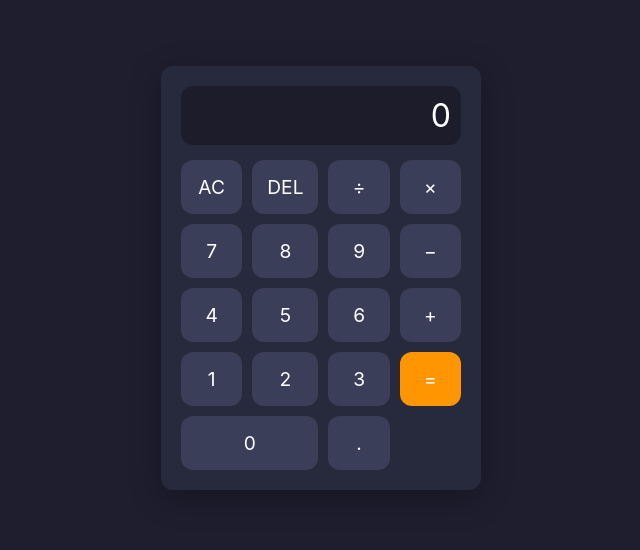
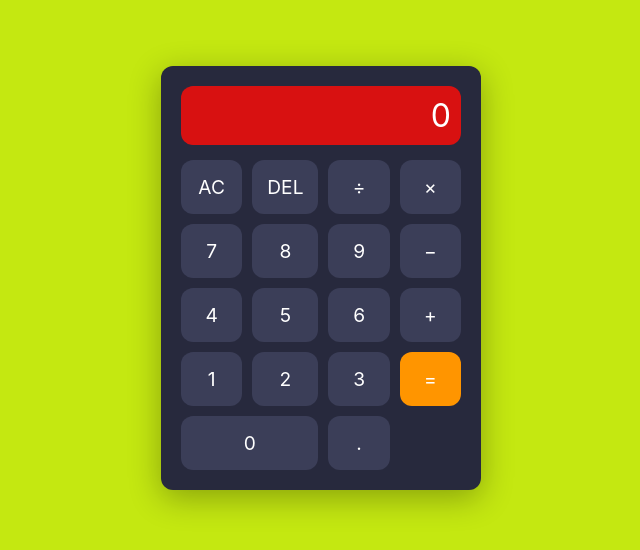
Before and after one commit to G0ku1-Krishnan/Calculator---web-app, a plain HTML site: page index.html in a window 1280 px wide. Shown: the part 122-672 px from the top of the page, without its empty margins (319-959 px from the left). Drawn offline with Linux system fonts and the light colour scheme.

```diff
--- a/style.css
+++ b/style.css
@@ -8,14 +8,15 @@
 
 /* Root variables – change these to adjust the theme */
 :root {
-  --bg-color: #1e1e2f;
+  --bg-color: #c4e811;
   --calc-bg: #27293d;
   --button-bg: #3b3e58;
   --button-bg-hover: #4a4d70;
-  --button-primary-bg: #ff9500; /* equals button */
+  --button-primary-bg: #ff9500;
+  /* equals button */
   --button-primary-bg-hover: #ffa733;
   --text-color: #ffffff;
-  --display-bg: #1c1c2b;
+  --display-bg: #d81111;
   --border-radius: 12px;
   --font-family: 'Inter', Arial, sans-serif;
 }
@@ -93,7 +94,16 @@ body {
 }
 
 @media (max-width: 400px) {
-  .calculator { width: 90%; }
-  .display { font-size: 1.5rem; }
-  .btn { font-size: 1rem; padding: 12px; }
+  .calculator {
+    width: 90%;
+  }
+
+  .display {
+    font-size: 1.5rem;
+  }
+
+  .btn {
+    font-size: 1rem;
+    padding: 12px;
+  }
 }
```
